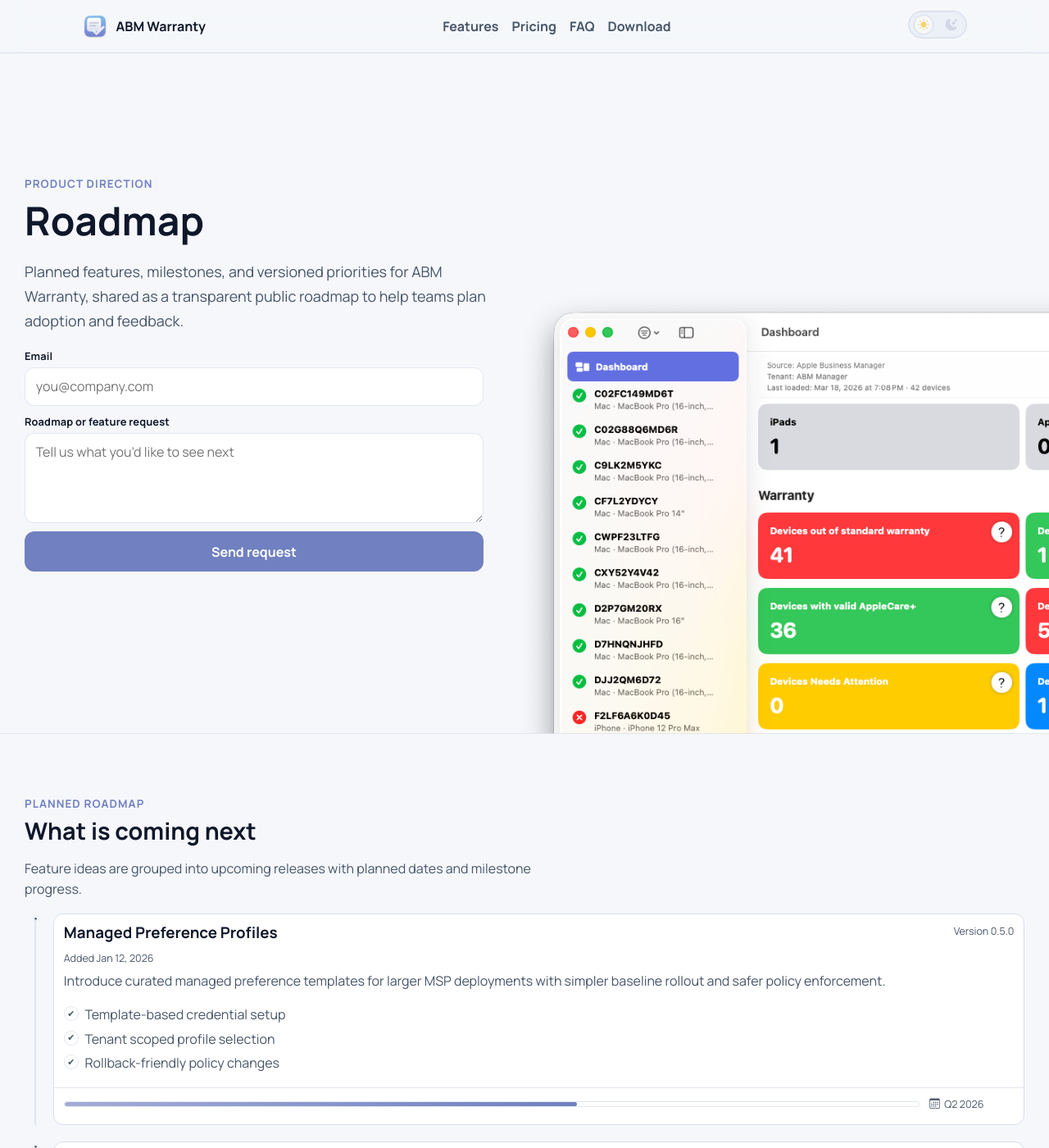
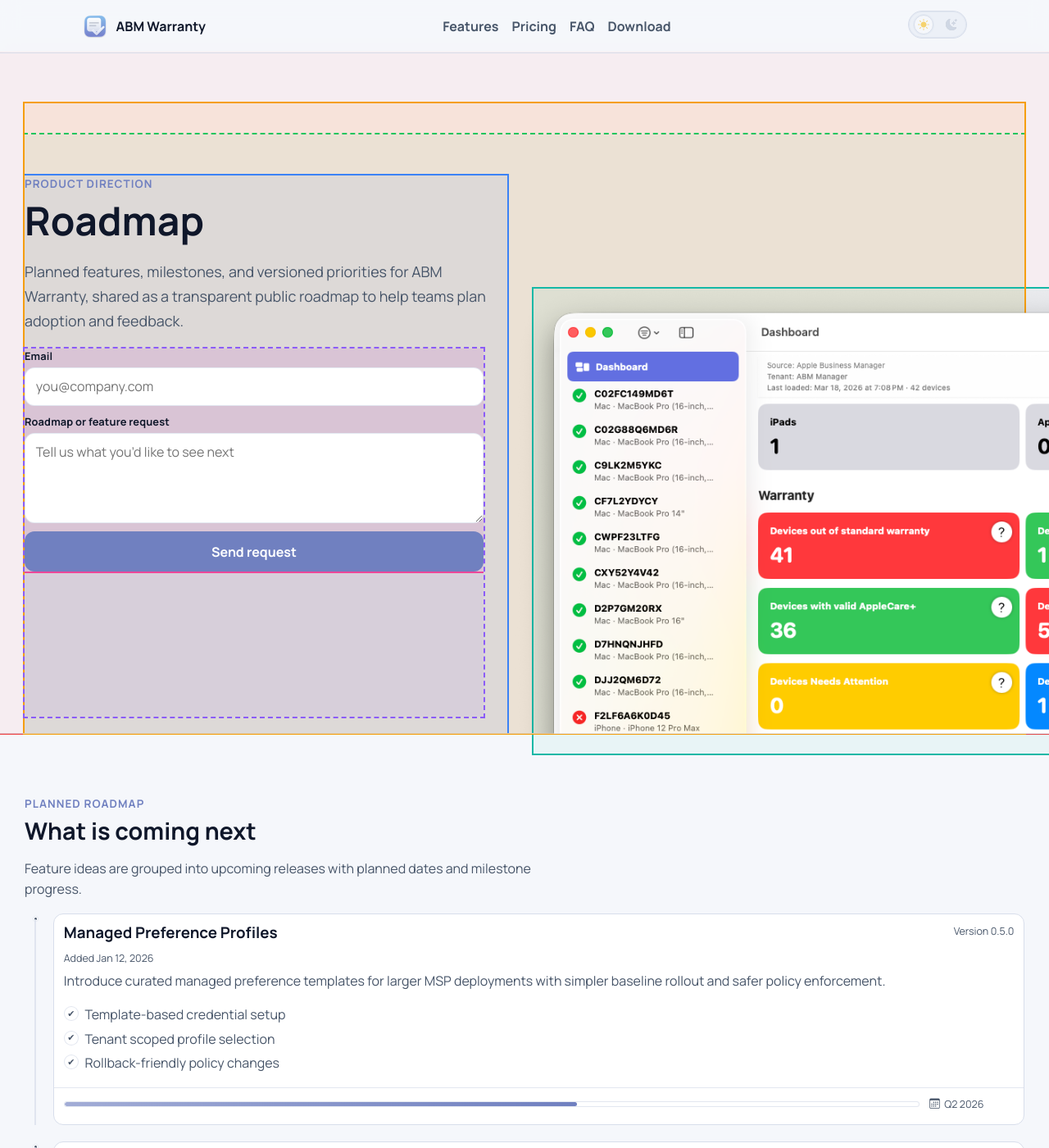
Before and after one commit to jonbrown21/abmwarranty, a Jekyll site: the page built from roadmap.md, in a window 1280 px wide and 1400 px high. Shown: the whole window at 82% size. Built offline with Jekyll 4.4.1, drawn with Linux system fonts in a browser that asks for light colours.

Commit message:
chore: add roadmap hero debug borders and backgrounds

```diff
--- a/assets/css/main.css
+++ b/assets/css/main.css
@@ -564,6 +564,47 @@ html[data-theme='dark'] .theme-icon-light { color: #9ca9c0; opacity: 0.35; }
   padding-top: 0;
 }
 
+/* Temporary debug overlays for roadmap hero/form alignment diagnostics */
+.hero-band--roadmap {
+  outline: 2px solid #ef4444;
+  background: rgba(239, 68, 68, 0.05);
+}
+
+.hero-band--roadmap .abm-container {
+  outline: 2px dashed #f97316;
+  background: rgba(249, 115, 22, 0.05);
+}
+
+.hero-band--roadmap .hero-shell {
+  outline: 2px solid #f59e0b;
+  background: rgba(245, 158, 11, 0.05);
+}
+
+.hero-band--roadmap .hero-layout {
+  outline: 2px dashed #22c55e;
+  background: rgba(34, 197, 94, 0.05);
+}
+
+.hero-band--roadmap .hero-copy-col {
+  outline: 2px solid #3b82f6;
+  background: rgba(59, 130, 246, 0.08);
+}
+
+.hero-band--roadmap .roadmap-hero-form-wrap {
+  outline: 2px dashed #8b5cf6;
+  background: rgba(139, 92, 246, 0.08);
+}
+
+.hero-band--roadmap .roadmap-hero-form {
+  outline: 2px solid #ec4899;
+  background: rgba(236, 72, 153, 0.08);
+}
+
+.hero-band--roadmap .hero-shot {
+  outline: 2px solid #14b8a6;
+  background: rgba(20, 184, 166, 0.06);
+}
+
 .hero-band + #features::before {
   content: "";
   display: block;
```
